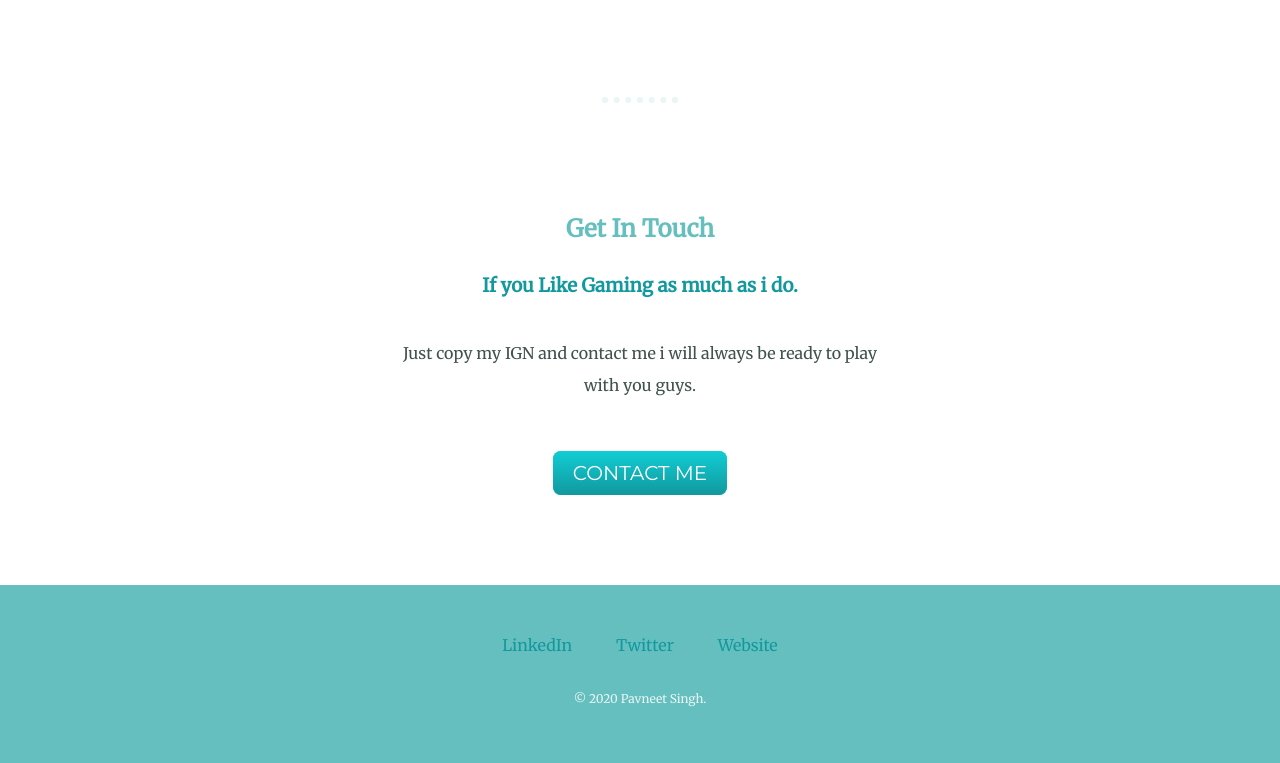
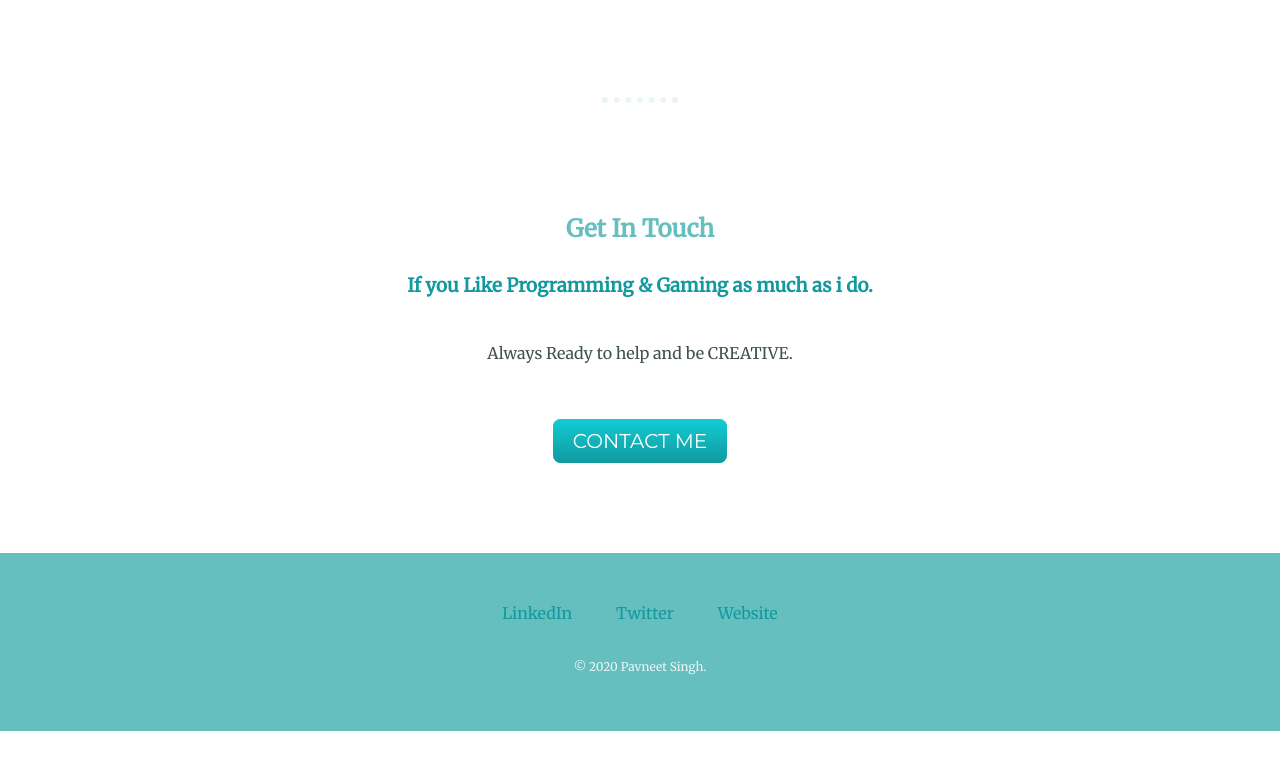
Before and after one commit to Pavneet-Singh-Sachdev/CV, a plain HTML site: page index.html in a window 1280 px wide. Shown: the part 2145-2908 px from the top of the page. After the commit the page ends 2876 px from the top, so only its background shows below. Drawn offline with Linux system fonts and the light colour scheme.

Commit message:
Update index.html

```diff
--- a/index.html
+++ b/index.html
@@ -46,8 +46,8 @@
     <hr>
     <div class="contact-me">
       <h2>Get In Touch</h2>
-      <h3>If you Like Gaming as much as i do.</h3>
-      <p class="contact-msg">Just copy my IGN and contact me i will always be ready to play with you guys.</p>
+      <h3>If you Like Programming & Gaming as much as i do.</h3>
+      <p class="contact-msg">Always Ready to help and be CREATIVE.</p>
       <a class="btn" href="mailto:pavneet9694770825@email.com">CONTACT ME</a>
     </div>
   </div>
```
